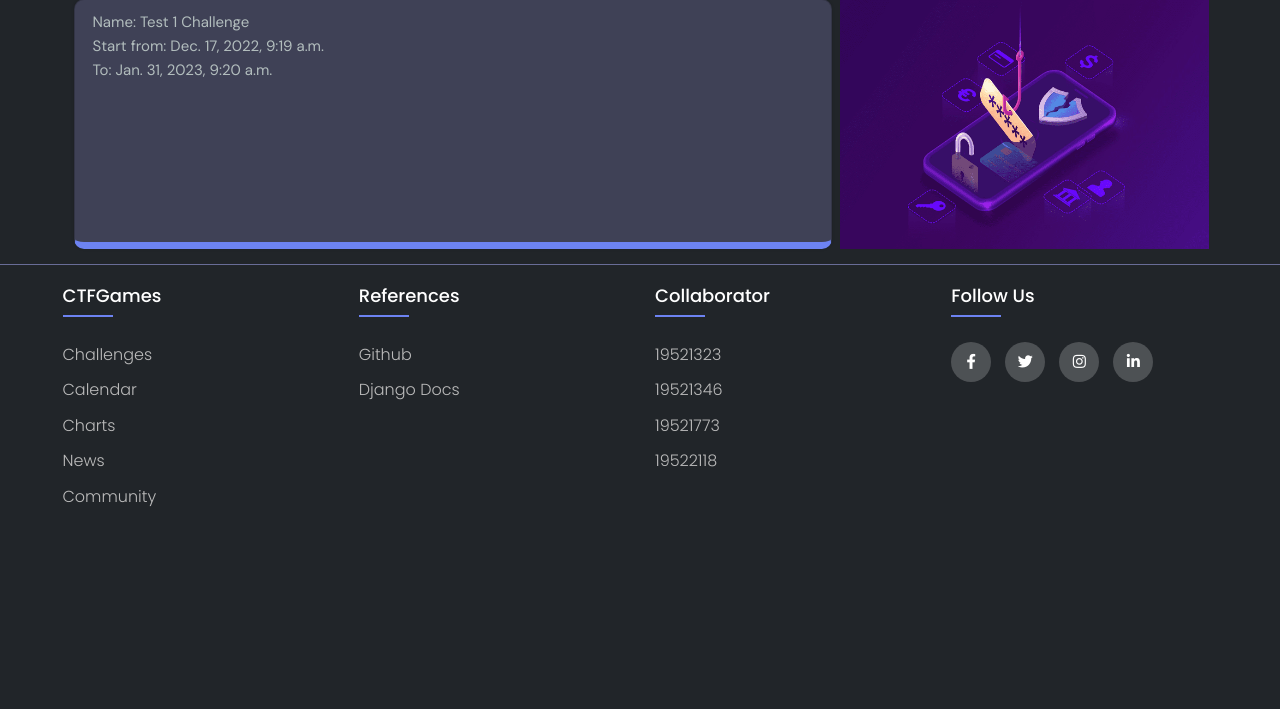
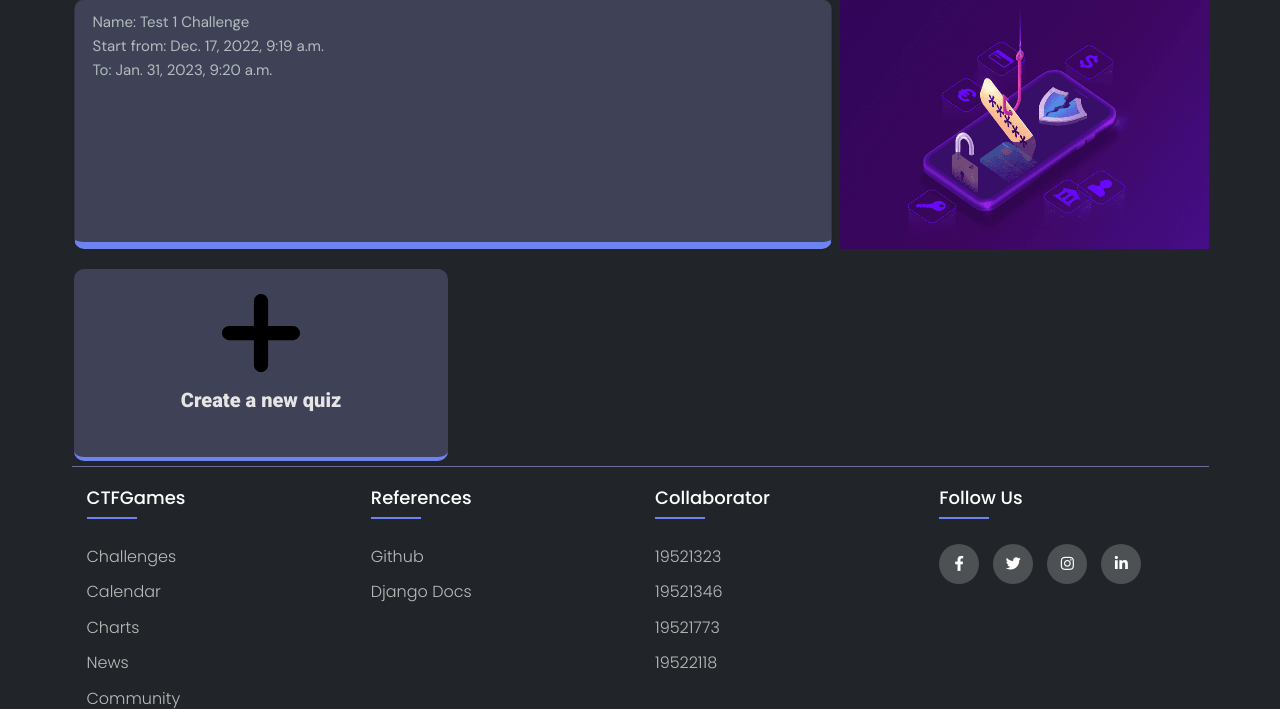
Before and after one commit to meokisama/DjangoCTF, a Django app: page /challenge/display_quizzes/5/ in a window 1280 px wide. Shown: the part 67-776 px from the top of the page. Before the commit the page ends 574 px from the top, so only its background shows below. Run offline with Django 4.2, Linux system fonts and the light colour scheme; a user stored in the database is signed in; data comes from the database, SQL or seed files in the repository; both versions use the stored data as it was after the commit.

Commit message:
add quiz func in display quizzes

```diff
--- a/challenge/templates/display_quizzes.html
+++ b/challenge/templates/display_quizzes.html
@@ -75,8 +75,18 @@
         </div>
         {{listCount}}
         {% endfor %}
+        <!-- Add quizz element -->
+        <div class="px-1 col-sm-4 my-2 clickable-element" onclick='location.href="{% url 'create_challenge_quizz' challenge.id %}"'>
+            <div class="card-body p-3 rounded-4 px-2"
+            style="background-color: #3f4156!important;border-bottom: 4px solid #6d83f2!important;">
+                <div class="card-img-top my-4">
+                    <img class="" width="78px" height="78px" src="{% static 'main/images/plus-symbol1.svg' %}">
                 </div>
-
+                <div class="card-body mt-2 text-center">
+                    <h5 class="card-title">Create a new quiz</h5>
+                </div>
+            </div>
+        </div>
         {% endblock content %}
         {% include 'footer.html' %}
         <script src="https://cdn.jsdelivr.net/npm/bootstrap@5.2.2/dist/js/bootstrap.bundle.min.js"
--- a/news/views.py
+++ b/news/views.py
@@ -7,6 +7,7 @@ import feedparser
 def news(request):
     feed = feedparser.parse("https://feeds.feedburner.com/TheHackersNews")
     entries = feed.entries
+    print(entries)
     # https://simpleisbetterthancomplex.com/tutorial/2016/08/03/how-to-paginate-with-django.html
     paginator = Paginator(entries, 8)
     page = request.GET.get('page', 1)
```
Also changed, not shown: db.sqlite3. Lines whose indentation alone changed are shown as unchanged.
